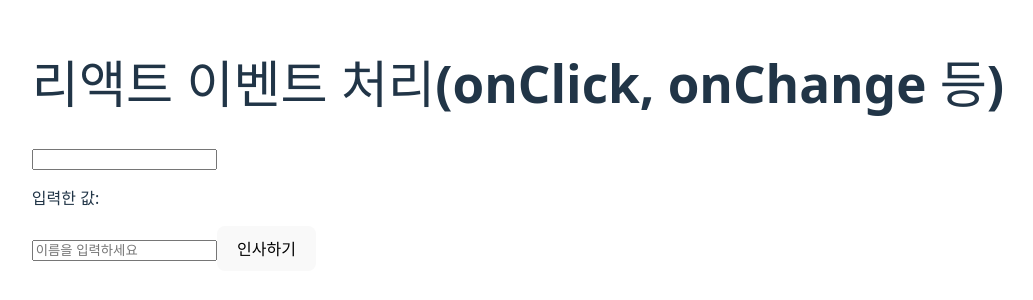
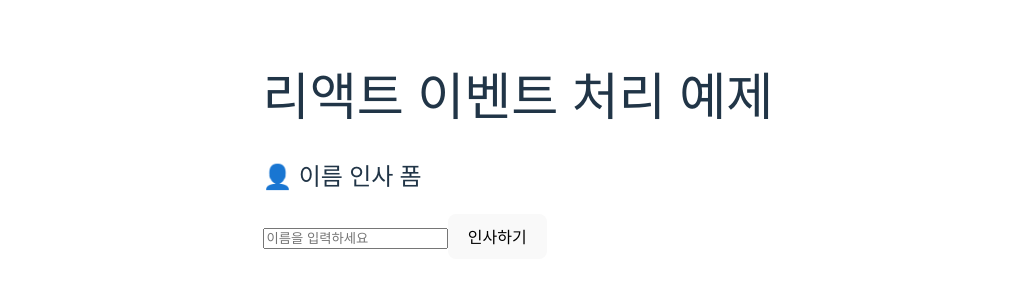
Before and after one commit to Jeontaesu/react-app, a React (Vite) app: page / in a window 1280 px wide. Shown: the part 246-546 px from the top of the page, without its empty margins (122-1155 px from the left). Built offline with nearby package versions, Linux system fonts and the light colour scheme.

Commit message:
React이벤트 처리예제 과제

```diff
--- a/src/App.jsx
+++ b/src/App.jsx
@@ -1,12 +1,10 @@
-import GreetingForm from "./components/GreetingForm";
-import InputExample from "./components/InputExample";
+import FormPractice from "./components/FormPractice";
 
 function App() {
     return (
         <div>
-            <h1>리액트 이벤트 처리(onClick, onChange 등)</h1>
-            <InputExample />
-            <GreetingForm />
+            <h1>리액트 이벤트 처리 예제</h1>
+            <FormPractice />
         </div>
     );
 }
--- /dev/null
+++ b/src/components/FormPractice.jsx
@@ -0,0 +1,32 @@
+import { useState } from "react";
+
+export default function FormPractice() {
+    const [name, setName] = useState("");
+    const [message, setMessage] = useState("");
+
+    const handleChange = (e) => {
+        setName(e.target.value);
+    };
+
+    const handleClick = () => {
+        if (name.trim() === "") {
+            setMessage("이름을 입력해주세요.");
+        } else {
+            setMessage(`${name}님 반갑습니다!`);
+        }
+    };
+
+    return (
+        <div>
+            <h2>👤 이름 인사 폼</h2>
+            <input
+                type="text"
+                placeholder="이름을 입력하세요"
+                value={name}
+                onChange={handleChange}
+            />
+            <button onClick={handleClick}>인사하기</button>
+            <p>{message}</p>
+        </div>
+    );
+}
```
